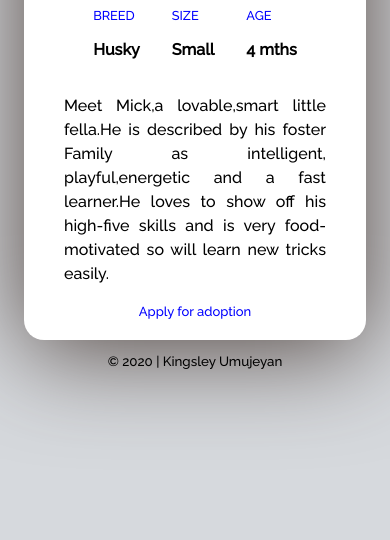
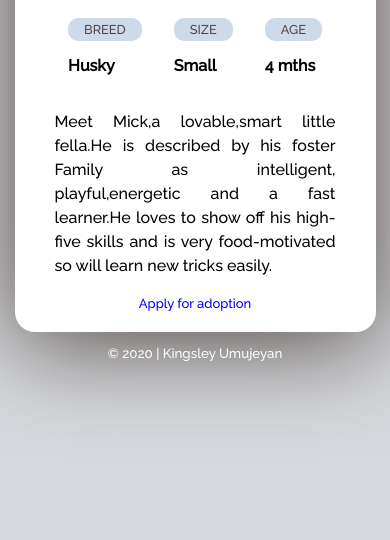
Before and after one commit to kuicpet/dogs, a plain HTML site: page index.html in a window 390 px wide. Shown: the part 304-844 px from the top of the page. Drawn offline with Linux system fonts and the light colour scheme.

Commit message:
bg--updated

```diff
--- a/css/style.css
+++ b/css/style.css
@@ -99,8 +99,12 @@ p {
     margin: 2.5rem;
 }
 .details p {
+    color: #514540;
     text-transform: uppercase;
     font-size: 0.8rem;
+    background-color: #b0c4de9e;
+    padding: 0.1rem 1rem;
+    border-radius: 10px;
 }
 .description {
     text-align: justify;
@@ -109,17 +113,19 @@ p {
 }
 .copyright {
     margin: 1%;
+    color: #ffffff;
+
 }
 @media only screen and (max-width:400px){
     .card {
-        width: 90%;
+        width: 95%;
         margin: 5px auto;
     }
     .breed,.age,.size {
         margin: 1rem;
     }
 }
-@media only screen and (min-width: 401px) and (max-width: 960){
+@media only screen and (min-width: 401px) and (max-width: 960px){
     .card {
         width: 100%;
         display: flex;
```
